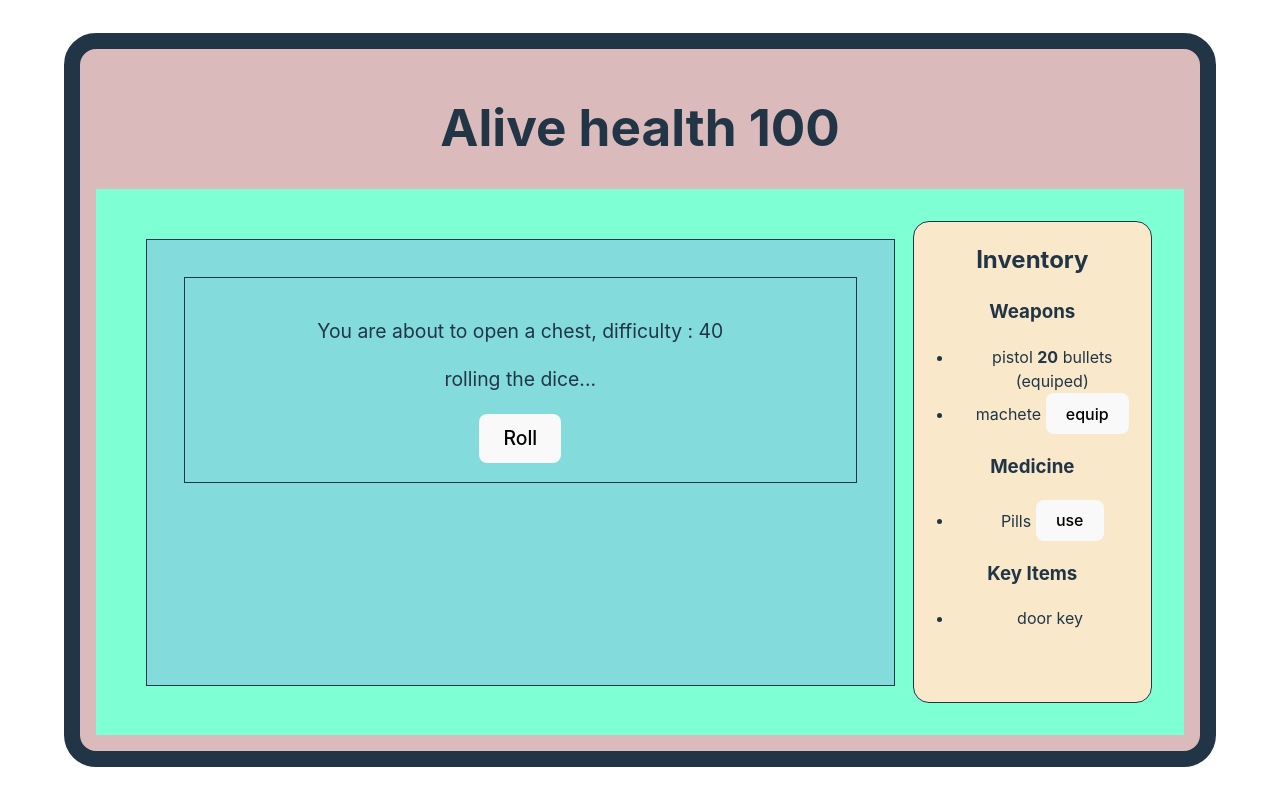
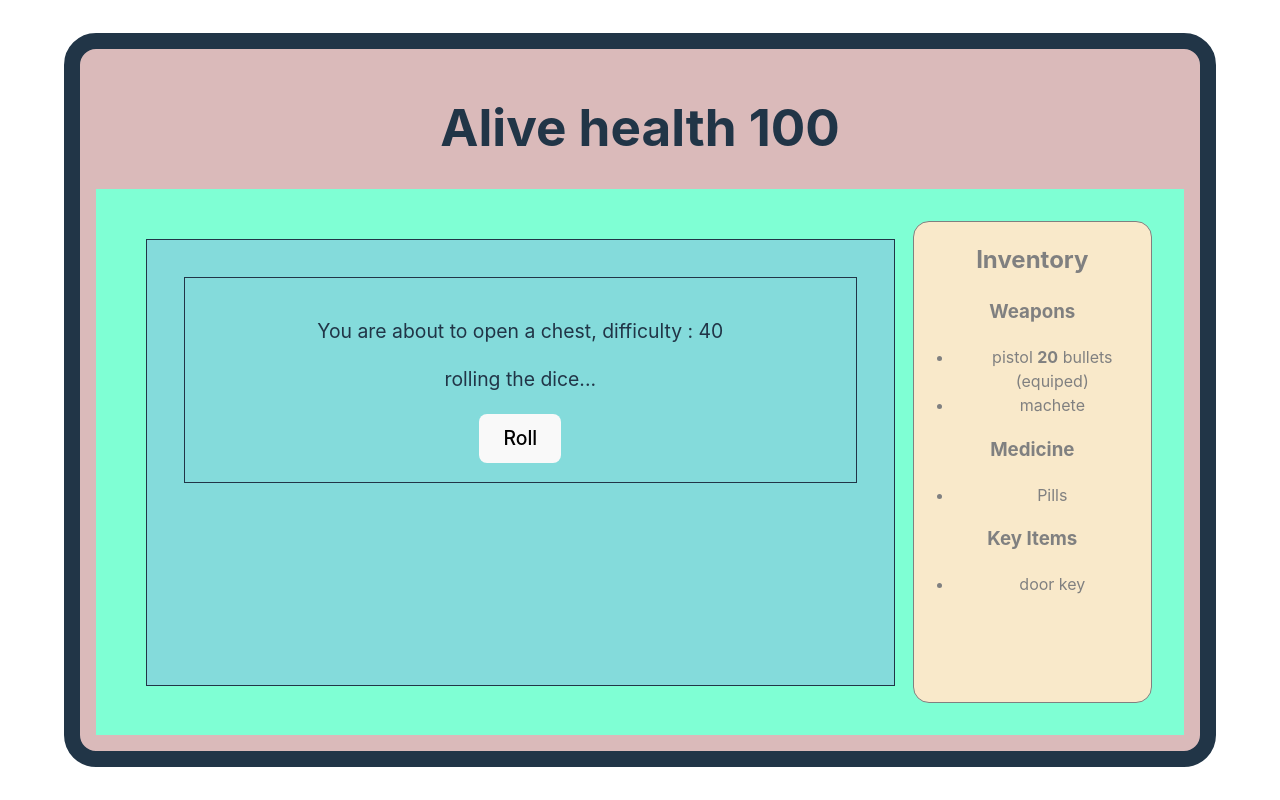
Before and after one commit to OussamLK/llmrpg, a React (Vite) app in the folder frontend/: page / in a window 1280 px wide. Built offline with nearby package versions, Linux system fonts and the light colour scheme.

Commit message:
refactor the ui to use frames

```diff
--- a/frontend/src/App.css
+++ b/frontend/src/App.css
@@ -64,6 +64,15 @@
   background-color: rgb(249, 233, 202);
   border-radius: 1em;
 }
+.inventory-inactive{
+  flex:1;
+  height:60vh;
+  border-style: solid;
+  border-width: .1em;
+  background-color: rgb(249, 233, 202);
+  border-radius: 1em;
+  color: grey;
+}
 .inventory:hover{
   flex:3;
   height:60vh;
--- a/frontend/src/App.tsx
+++ b/frontend/src/App.tsx
@@ -1,28 +1,36 @@
 import {useState, useEffect } from 'react'
 import './App.css'
 import Engine, {defaultDiceRoll } from './engine'
-import type {Frame} from './types'
+import type {Frame, InventoryInput, CombatInput, StoryInput} from './types'
 import { Inventory } from './Inventory'
 import Scene from './Scenes/Scene'
 import { mockCombatState, mockStoryState } from './mocks/gameStates'
 
-const engine = new Engine(mockStoryState, ()=>{}, defaultDiceRoll)
+const engine = new Engine(mockCombatState, ()=>{}, defaultDiceRoll)
 export function App(){
+  const [currentFrameId, setCurrentFrameID] = useState<number>(0)
   const [frame, setFrame] = useState<Frame | undefined>()
-  const setCurrentFrame = async ()=>{
-    const currentFrame = await engine.getCurrentFrame();
+  const setCurrent = async ()=>{
+    const currentFrame = await engine.getFrame(currentFrameId);
     setFrame(currentFrame)
   }
-  useEffect(()=>{setCurrentFrame()}, [])
+  useEffect(()=>{setCurrent()}, [currentFrameId])
+  function nextFrame(){setCurrentFrameID(prev=>prev+1)}
 
   return frame ? <div className="app">
       <h1>Alive health {frame.playerStatus.health}</h1>
       <div className="canvas">
-      <Scene scene={frame.scene}/>
+      <Scene
+        scene={frame.scene}
+        onFinish={nextFrame}
+        onCombatInput={engine.combatInput}
+        onStoryInput={engine.storyInput}
+        />
       <Inventory
         inventory={frame?.inventory}
         equipedWeapon={frame.playerStatus.equipedWeapon}
-        onClick={({itemName, affordance})=>{console.debug(`${affordance} - ${itemName}`)}}/>
+        onClick={({itemName, affordance})=>{engine.inventoryInput({itemName, action:affordance})}}
+      />
       </div>
       </div> : <p>loading...</p>
 }
--- a/frontend/src/Inventory.tsx
+++ b/frontend/src/Inventory.tsx
@@ -5,14 +5,13 @@ export function Inventory({ inventory, equipedWeapon, onClick }:
     { inventory: UIInventory,
       equipedWeapon: string,
       onClick: (args:{itemName:string, affordance:string})=>void }) {
-        console.clear();
-        console.table(inventory.affordances)
-
-        return <div className="inventory">
+        const active = inventory.affordances !== null
+        return <div className={active ? "inventory":"inventory-inactive"}>
           <h2>Inventory</h2>
           <h3>Weapons</h3>
-          <ul>{inventory.weapons
+          <ul >{inventory.weapons
             .map(weapon => <WeaponItem
+                              key={weapon.name}
                               weapon={weapon}
                               equipedWeapon={equipedWeapon}
                               onClick={onClick}
@@ -37,9 +36,10 @@ export function Inventory({ inventory, equipedWeapon, onClick }:
 function WeaponItem({weapon, affordances, equipedWeapon, onClick}:
           {weapon:Weapon & {ammo: number | null},
           equipedWeapon: string,
-           affordances:InventoryAffordance[],
+           affordances:InventoryAffordance[] | null,
            onClick: (args:{itemName:string, affordance:string})=>void
           }){
+  if (affordances){
     const itemAffordance = affordances.find(affordance=>affordance.itemName === weapon.name)
     const mainAffordance = itemAffordance && itemAffordance.prompts.length > 0 && itemAffordance.prompts[0]
     const mainButton = mainAffordance && <button onClick={()=>onClick({itemName:weapon.name, affordance: mainAffordance })}>{mainAffordance}</button>
@@ -47,14 +47,24 @@ function WeaponItem({weapon, affordances, equipedWeapon, onClick}:
     const equiped = weapon.name === equipedWeapon
     return (<li key={weapon.name}>{weapon.name} {annotations} {equiped ? "(equiped)" : mainButton} </li>)
   }
+  else {
+    const annotations = weapon.details.type === "distance" && <span><strong>{weapon.ammo}</strong> {weapon.details.ammoName}</span>
+    const equiped = weapon.name === equipedWeapon
+    return (<li key={weapon.name}>{weapon.name} {annotations} {equiped ? "(equiped)" : ""} </li>)
+
+  }
+}
 
 function InventoryItem({item, affordances, onClick}:
           {item:Medicine|KeyItem,
-           affordances:InventoryAffordance[],
+           affordances:InventoryAffordance[] | null,
            onClick: (args:{itemName:string, affordance:string})=>void
           }){
+  if (affordances){
     const itemAffordance = affordances.find(affordance=>affordance.itemName === item.name)
     const mainAffordance = itemAffordance && itemAffordance.prompts.length > 0 && itemAffordance.prompts[0]
     const mainButton = mainAffordance && <button onClick={()=>onClick({itemName:item.name, affordance: mainAffordance })}>{mainAffordance}</button>
     return <li>{item.name}&nbsp;{mainButton}</li>
   }
+  else return <li>{item.name}</li>
+}
--- a/frontend/src/LLMConnector.ts
+++ b/frontend/src/LLMConnector.ts
@@ -1,6 +1,6 @@
-import { Development } from "./types";
+import { StoryDevelopment} from "./types";
 export default class LLMConnector{
-    requestDevelopment():Development{
+    async requestStoryDevelopment():Promise<StoryDevelopment>{
        throw("not implemented")
     }
     reportEvent(eventDescription:string){
--- a/frontend/src/engine.ts
+++ b/frontend/src/engine.ts
@@ -7,8 +7,10 @@ import type {
     Affordance,
     InventoryAffordance,
     Frame,
-    FrameLegacy,
-    Scene
+    Scene,
+    CombatInput,
+    InventoryInput,
+    StoryInput
 } from "./types";
 import {P, match} from 'ts-pattern';
 export type EngineGameStateUpdate = {newGameState: EngineGameState, eventDescription: string}
@@ -30,28 +32,31 @@ export function defaultDiceRoll(difficulty: number):boolean{
     return Math.random() * 100  > difficulty
 }
 
-export class Queue<T>{
-    items: T[]
+export class Buffer<T>{
+    private _frames: {[id:number]:T}
+    private _nextAvailableId: number
     constructor(){
-        this.items = []
+        this._frames = []
+        this._nextAvailableId = 0
     }
     push(item:T){
-        this.items.push(item)
+        this._frames[this._nextAvailableId] = item;
+        this._nextAvailableId++
     }
-    get(){
-        return this.items[0] || null
+    get(frameId:number){
+        return this._frames[frameId] || null
     }
-    pop(){
-            return this.items.splice(0,1)[0] || null
+    private _empty(exceptId:number){
+        this._frames = {[exceptId]:this._frames[exceptId]}
     }
 }
 
 
 export default class Engine{
-    _gameState: EngineGameState
-    _requestNewRound: any
-    _diceRoll: (difficulty: number)=>boolean
-    _frameBuffer: Queue<Frame>
+    private _gameState: EngineGameState
+    private _requestNewRound: any
+    private _diceRoll: (difficulty: number)=>boolean
+    private _frameBuffer: Buffer<Frame>
     /**
      *
      * @param initialGameState
@@ -62,11 +67,53 @@ export default class Engine{
         this._gameState = initialGameState
         this._requestNewRound = requestNewRound
         this._diceRoll = diceRoll
-        this._frameBuffer = new Queue<Frame>()
+        this._frameBuffer = new Buffer<Frame>()
+        //testing
+        this._frameBuffer.push(this._createEventFrame("random"))
+        this._frameBuffer.push(this._createEventFrame("event"))
+        this._frameBuffer.push(this._getFrameFromGameState(this._gameState))
     }
 
-    async getCurrentFrame():Promise<Frame>{
-        const scene: Scene = "random"==="random" ?
+    async getFrame(frameId:number):Promise<Frame>{
+        const frame = this._frameBuffer.get(frameId)
+        if (!frame) throw("should not be null")
+        return frame
+    }
+
+    /**
+     * Used by UI to notify the engine of a player action
+     * @param actionId
+     */
+    combatInput(input:CombatInput){
+        console.group("combat input")
+        console.debug("Got combat input notification from UI")
+        console.table(input)
+        console.groupEnd()
+    }
+
+    storyInput(input: StoryInput){
+        console.group("story input")
+        console.debug("Got story input notification from UI", input)
+        console.table(input)
+        console.groupEnd()
+    }
+
+    inventoryInput(input: InventoryInput){
+        console.group("inventory input")
+        console.debug("Got inventory input notification from UI")
+        console.table(input)
+        console.groupEnd()
+    }
+
+
+
+    /**
+     * just for testing
+     * @returns @deprecated
+     */
+    private _createEventFrame(type:string):Frame{
+
+        const scene: Scene = "random"===type ?
         {
             type: 'random event',
             prompt: "You are about to open a chest",
@@ -80,15 +127,13 @@ export default class Engine{
                     prompt: "a normal event"
                 };
         return {
-            inventory :{...this._gameState.inventory, affordances: this._getInventoryAffordances()},
+            inventory :{...this._gameState.inventory, affordances: null},
             playerStatus: this._gameState.playerStatus,
             scene
         }
-
-
     }
 
-    _getFrameFromGameState(gameState:EngineGameState):Frame{
+    private _getFrameFromGameState(gameState:EngineGameState):Frame{
         const {inventory, playerStatus, round} = gameState;
         const roundDetails = round.currentRound.details
         return match(roundDetails)
@@ -113,39 +158,8 @@ export default class Engine{
 
     }
 
-    /**
-     * Used by the UI at the beginning of the game
-     * @deprecated
-     */
-    async currentGameState():Promise<FrameLegacy>{
-        const {round, playerStatus, inventory} = this._gameState
-        const roundAffordances = this._getRoundAffordances()
-        const inventoryAffordances = this._getInventoryAffordances()
-        return {playerStatus,
-                round: {...round, currentRound: {...round.currentRound, affordances: roundAffordances}},
-                inventory: {...inventory, affordances: inventoryAffordances}
-            }
-    }
 
-    /**
-     * Used by UI to notify the engine of a player action
-     * @param actionId
-     */
-    async actionUpdateId(actionId:number){
-        const action = this._getActionById(actionId)
-        return await this._actionUpdate(action)
-
-    }
-    /**
-     * Used by the inventory to notify the engine of an inventory action
-     * @param inventoryAction
-     */
-
-    async inventoryActionUpdate(inventoryAction:InventoryAffordance):Promise<FrameLegacy>{
-        throw("not implemented")
-    }
-
-    _getRoundAffordances():Affordance[]{
+    private _getRoundAffordances():Affordance[]{
         const roundType = this._gameState.round.currentRound.details.type
         return match(roundType)
             .with('combat round', ()=> this._getAvailableActions().map(action=>this._createCombatAffordance(action)))
@@ -153,7 +167,7 @@ export default class Engine{
             .exhaustive()
     }
 
-    _getAvailableActions():PlayerAction[]{
+    private _getAvailableActions():PlayerAction[]{
         const round = this._gameState.round.currentRound.details
         return match(round)
             .with({type: "combat round", enemies: P.select()}, enemies=>{
@@ -177,7 +191,7 @@ export default class Engine{
     }
 
 
-    _createCombatAffordance(action:PlayerAction):Affordance{
+    private _createCombatAffordance(action:PlayerAction):Affordance{
         return match(action)
             .with({type: 'attack', enemyId: P.select()},
                 enemyId=>{
@@ -200,14 +214,14 @@ export default class Engine{
             .exhaustive()
     }
 
-    _getActionById(actionId:number):PlayerAction{
+    private _getActionById(actionId:number):PlayerAction{
         const action =  this._getAvailableActions()[actionId]
         if (!action)
             throw new Error(`Action ${actionId} not found`)
         return action
 
     }
-    async _actionUpdate(action:PlayerAction){
+    private async _actionUpdate(action:PlayerAction){
         return match(action)
         .with({type:'attack', enemyId: P.select()},
             async (enemyId)=>await this._attackEnemy(enemyId))
@@ -217,7 +231,7 @@ export default class Engine{
         .exhaustive()
 
     }
-    async _attackEnemy(enemyId: number):Promise<EngineGameStateUpdate>{
+    private async _attackEnemy(enemyId: number):Promise<EngineGameStateUpdate>{
         const round = this._gameState.round.currentRound
         {
             //sanity checks
@@ -253,7 +267,23 @@ export default class Engine{
         this._gameState = newGameState
         return {newGameState, eventDescription: "action succeeded"}
     }
-    getEnemyById(enemyId:number):Enemy| null{
+    private _weaponTypeMatchesEnemyPosition(enemyId: number){
+        const enemy = this._getEnemyById(enemyId);
+        if (!enemy) throw(`Can not find enemy ${enemyId}`)
+        const equipedWeapon = this._getEquipedWeapon();
+        return (equipedWeapon.details.type === 'distance' && enemy.position === 'far') ||
+               equipedWeapon.details.type === 'melee' && enemy.position === 'close'
+
+    }
+    private _getEquipedWeapon():Weapon & {ammo:number | null;}{
+        const weapon =  this._gameState.inventory.weapons.find(w=>w.name === this._gameState.playerStatus.equipedWeapon)
+        if (!weapon) {
+            console.error(`Can not find equiped weapon,`, this._gameState)
+            throw("Can not find equiped weapon")
+        }
+        return weapon
+    }
+    private _getEnemyById(enemyId:number):Enemy| null{
         const round = this._gameState.round.currentRound
         if (round.details.type !== "combat round") {
             console.group(`damageEnemy Error`)
@@ -266,15 +296,7 @@ export default class Engine{
         return enemy || null
 
     }
-    _weaponTypeMatchesEnemyPosition(enemyId: number){
-        const enemy = this.getEnemyById(enemyId);
-        if (!enemy) throw(`Can not find enemy ${enemyId}`)
-        const equipedWeapon = this._getEquipedWeapon();
-        return (equipedWeapon.details.type === 'distance' && enemy.position === 'far') ||
-               equipedWeapon.details.type === 'melee' && enemy.position === 'close'
-
-    }
-    _getInventoryAffordances():InventoryAffordance[]{
+    private _getInventoryAffordances():InventoryAffordance[]{
         const {weapons, medicine, keyItems } = this._gameState.inventory;
         function usableWeapon(weapon: Weapon & {ammo: number | null}){ return weapon.ammo === null || weapon.ammo !== 0}
         const equipedWeapon = this._gameState.playerStatus.equipedWeapon
@@ -287,28 +309,20 @@ export default class Engine{
         const keyItemsAffordances: InventoryAffordance[] = keyItems.map(m=>({itemName:m.name, prompts:[]}))
         return [...weaponAffordances, ...medicieAffordances, ...keyItemsAffordances]
     }
-    _equipItem(itemName:string){
+    private _equipItem(itemName:string){
         throw("not implemented")
     }
-    _moveToEnemy(enemyId:number){
+    private _moveToEnemy(enemyId:number){
         throw("not implemented")
 
     }
-    _retreat(){
+    private _retreat(){
         throw("not implemented")
 
     }
-    _escape(){
+    private _escape(){
         throw("not implemented")
 
     }
-    _getEquipedWeapon():Weapon & {ammo:number | null;}{
-        const weapon =  this._gameState.inventory.weapons.find(w=>w.name === this._gameState.playerStatus.equipedWeapon)
-        if (!weapon) {
-            console.error(`Can not find equiped weapon,`, this._gameState)
-            throw("Can not find equiped weapon")
-        }
-        return weapon
-    }
 
 }
--- a/frontend/src/mocks/gameStates.ts
+++ b/frontend/src/mocks/gameStates.ts
@@ -1,4 +1,4 @@
-import { Round, StoryRound, CombatRound } from "../types"
+import { Round, StoryRound, CombatRound, UIInventory, Inventory } from "../types"
 import { EngineGameState } from "../engine"
 
 export const storyRound:StoryRound = {
@@ -15,10 +15,7 @@ export const combatRound: CombatRound = {
   ]
 }
 
-
-export function getGameState(round:Round) : EngineGameState {
-  return{
-  inventory: {
+export const mockInventory:Inventory ={
     weapons: [
       {
         type: 'weapon',
@@ -38,11 +35,16 @@ export function getGameState(round:Round) : EngineGameState {
     ],
     keyItems: [{type: "key item", name: "door key", description: "door key to your house"}],
     medicine: [{type: "medicine", name:"Pills", healthGain: 20}],
-  },
-  playerStatus:{
+}
+export const mockPlayerStatus = {
     health: 100,
     equipedWeapon: "pistol"
-  },
+  }
+
+export function getGameState(round:Round) : EngineGameState {
+  return{
+  inventory: mockInventory,
+  playerStatus: mockPlayerStatus,
   round: {
     count: 2,
     currentRound: round
```
Also changed, not shown: frontend/src/Scenes/CombatScene.tsx (+12 -4 lines), frontend/src/Scenes/EventScene.tsx (+8 -4 lines), frontend/src/Scenes/Scene.tsx (+7 -5 lines), frontend/src/Scenes/StoryScene.tsx (+12 -4 lines), frontend/src/types.ts (+8 -11 lines), 1 other file (tests, documents, lock files or other folders). Lines whose indentation alone changed are shown as unchanged.
